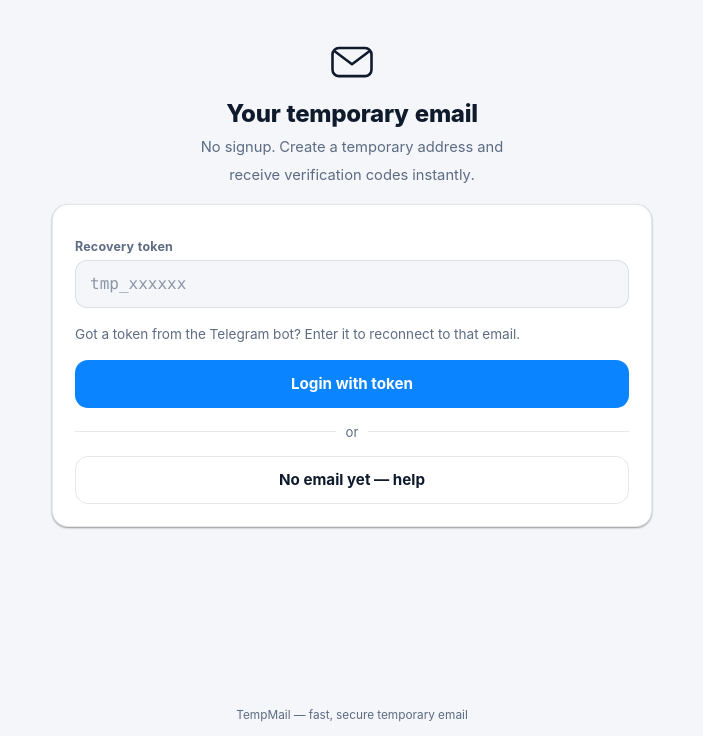
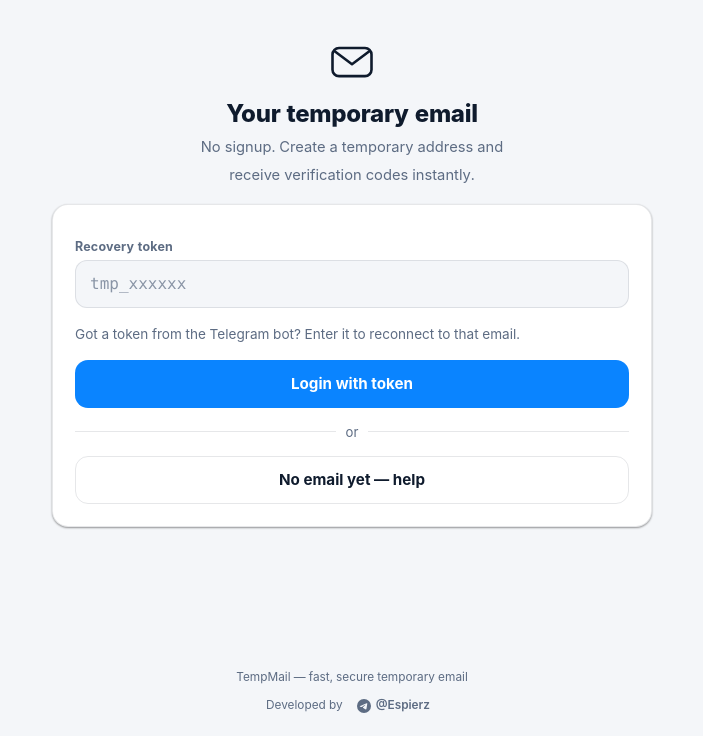
Before and after one commit to errf21/Tempmail_telegram, a website: page public/app/index.html in a window 1280 px wide. Shown: the part 64-800 px from the top of the page, without its empty margins (288-991 px from the left). Drawn offline with Linux system fonts and the light colour scheme; no server answers.

Commit message:
Add subtle developer footer

```diff
--- a/public/app/app.js
+++ b/public/app/app.js
@@ -30,6 +30,7 @@
     inboxEmptyHint: "ایمیل‌های دریافتی این آدرس اینجا نمایش داده می‌شوند.",
     btnBack: "بازگشت", from: "فرستنده:", date: "تاریخ:", otpLabel: "کد تایید:",
     bodyLabel: "متن پیام:", btnCopyBody: "کپی متن", footer: "تمپ‌میل — ایمیل موقت سریع و امن",
+    devBy: "توسعه داده شده توسط",
     confirmNew: "ایمیل فعلی و پیام‌هایش حذف می‌شوند. ایمیل جدید ساخته شود؟",
     statusLoading: "در حال بارگذاری…", statusLogin: "در حال ورود…",
     statusCopied: "کپی شد ✓", statusRefreshed: "به‌روزرسانی شد ✓",
@@ -64,6 +65,7 @@
     inboxEmptyHint: "Incoming mail for this address will appear here.",
     btnBack: "Back", from: "From:", date: "Date:", otpLabel: "Verification code:",
     bodyLabel: "Message text:", btnCopyBody: "Copy text", footer: "TempMail — fast, secure temporary email",
+    devBy: "Developed by",
     confirmNew: "The current email and its messages will be deleted. Create a new email?",
     statusLoading: "Loading…", statusLogin: "Signing in…",
     statusCopied: "Copied ✓", statusRefreshed: "Refreshed ✓",
--- a/public/app/index.html
+++ b/public/app/index.html
@@ -186,6 +186,10 @@
 
     <footer class="footer muted">
       <span data-i18n="footer">تمپ‌میل — ایمیل موقت سریع و امن</span>
+      <span class="dev-credit">
+        <span data-i18n="devBy">توسعه داده شده توسط</span>
+        <a class="dev-link" href="https://t.me/Espierz" target="_blank" rel="noopener noreferrer" aria-label="Telegram — @Espierz" dir="ltr"><svg class="dev-icon" viewBox="0 0 24 24" fill="currentColor" aria-hidden="true" focusable="false" width="14" height="14"><path d="M11.944 0A12 12 0 0 0 0 12a12 12 0 0 0 12 12 12 12 0 0 0 12-12A12 12 0 0 0 12 0a12 12 0 0 0-.056 0zm4.962 7.224c.1-.002.321.023.465.14a.506.506 0 0 1 .171.325c.016.093.036.306.02.472-.18 1.898-.962 6.502-1.36 8.627-.168.9-.499 1.201-.82 1.23-.696.065-1.225-.46-1.9-.902-1.056-.693-1.653-1.124-2.678-1.8-1.185-.78-.417-1.21.258-1.91.177-.184 3.247-2.977 3.307-3.23.007-.032.014-.15-.056-.212s-.174-.041-.249-.024c-.106.024-1.793 1.14-5.061 3.345-.48.33-.913.49-1.302.48-.428-.008-1.252-.241-1.865-.44-.752-.245-1.349-.374-1.297-.789.027-.216.325-.437.893-.663 3.498-1.524 5.83-2.529 6.998-3.014 3.332-1.386 4.025-1.627 4.476-1.635z" /></svg><span>@Espierz</span></a>
+      </span>
     </footer>
   </div>
   <noscript><p style="padding:2rem;text-align:center">JavaScript is required / جاوااسکریپت لازم است.</p></noscript>
--- a/public/app/styles.css
+++ b/public/app/styles.css
@@ -514,6 +514,13 @@
 .detail-body a:hover { text-decoration-thickness: 2px; }
 .detail-inline-link { direction: ltr; unicode-bidi: embed; }
 .footer { text-align: center; font-size: 0.74rem; padding: 18px 14px calc(14px + var(--safe-b)); color: var(--muted); }
+/* Developer credit: subtle, Pulse-compatible, no card, no heavy border. */
+.dev-credit { display: flex; align-items: center; justify-content: center; flex-wrap: wrap; gap: 6px; margin-top: 6px; font-size: 0.74rem; line-height: 1.8; color: var(--muted); min-width: 0; max-width: 100%; }
+.dev-link { display: inline-flex; align-items: center; gap: 5px; min-height: 44px; padding: 6px 8px; margin: -6px 0; border-radius: 8px; color: var(--muted); text-decoration: none; font-weight: 600; max-width: 100%; min-width: 0; }
+.dev-link:hover { color: var(--text); text-decoration: underline; text-underline-offset: 3px; }
+.dev-link:focus-visible { outline: 2px solid var(--accent); outline-offset: 2px; }
+.dev-icon { width: 14px; height: 14px; flex: none; }
+@media (max-width: 360px) { .dev-credit { gap: 4px; } }
 /* ---------- responsive scale ---------- */
 @media (min-width: 480px) {
   .main { padding-top: 16px; }
```
